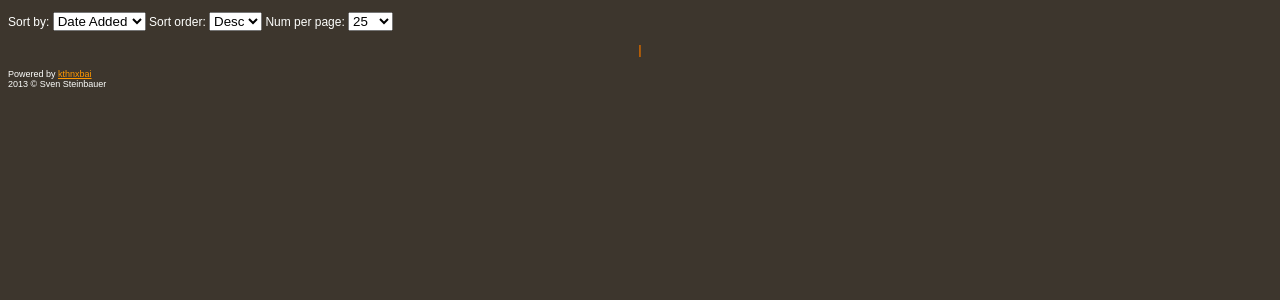
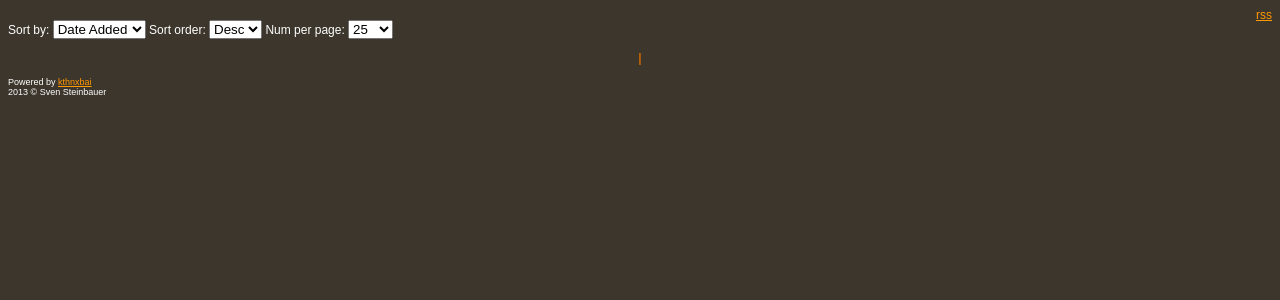
Before and after one commit to Svenito/kthnxbai, a Flask app: page / in a window 1280 px wide. Shown: the top 300 px of the page. Run offline with Flask 2, Linux system fonts and the light colour scheme; data that the repository does not hold is empty.

Commit message:
Add basic RSS link to main page

```diff
--- a/static/css/main.css
+++ b/static/css/main.css
@@ -15,8 +15,24 @@ a {
     color: #FF9900;
 }
 
-div.img
-{
+.rss {
+    float:right;
+    text-align: right;
+    display: block;
+    width: 45%;
+}
+
+.sort {
+    float:left;
+    display: block;
+    width: 45%;
+}
+
+br.clearing {
+    clear: both;
+}
+
+div.img {
   padding:5px;
   margin:5px;
   border-radius:10px;
@@ -53,24 +69,23 @@ div.border {
 div.border a {
 }
 
-div.img img
-  {
+div.img img {
   display:inline;
   margin:3px;
   border:1px solid #ffffff;
-  }
-div.img a:hover img
-  {
+}
+
+div.img a:hover img {
   border:1px solid #0000ff;
-  }
-div.desc
-  {
+}
+
+div.desc {
   text-align:center;
   font-weight:normal;
   font-size:11px;
   width:136px;
   margin:2px;
-  }
+}
 
 div#navigation {
     text-align: center;
--- a/templates/images/list.html
+++ b/templates/images/list.html
@@ -19,8 +19,7 @@
   {%- endfor %}
   </div>
 {% endmacro %}
-
-<form action="" method="post" name="login">
+<form action="" method="post" name="login" class="sort">
     {{form.hidden_tag()}}
     <p>
     Sort by: {{ form.sort_by(**{'onChange':'set_sort_by();'}) }}
@@ -28,7 +27,8 @@
     Num per page: {{ form.num_per_page(**{'onChange':'set_num_per_page();'}) }}
     <span id="activity">Rejigging images...</span>
 </form>
-
+<a href="/latest.atom" class="rss">rss</a>
+<br class='clearing'/>
 {{ render_pagination(images, 'images.list') }}
 
 <div id="images">
```
